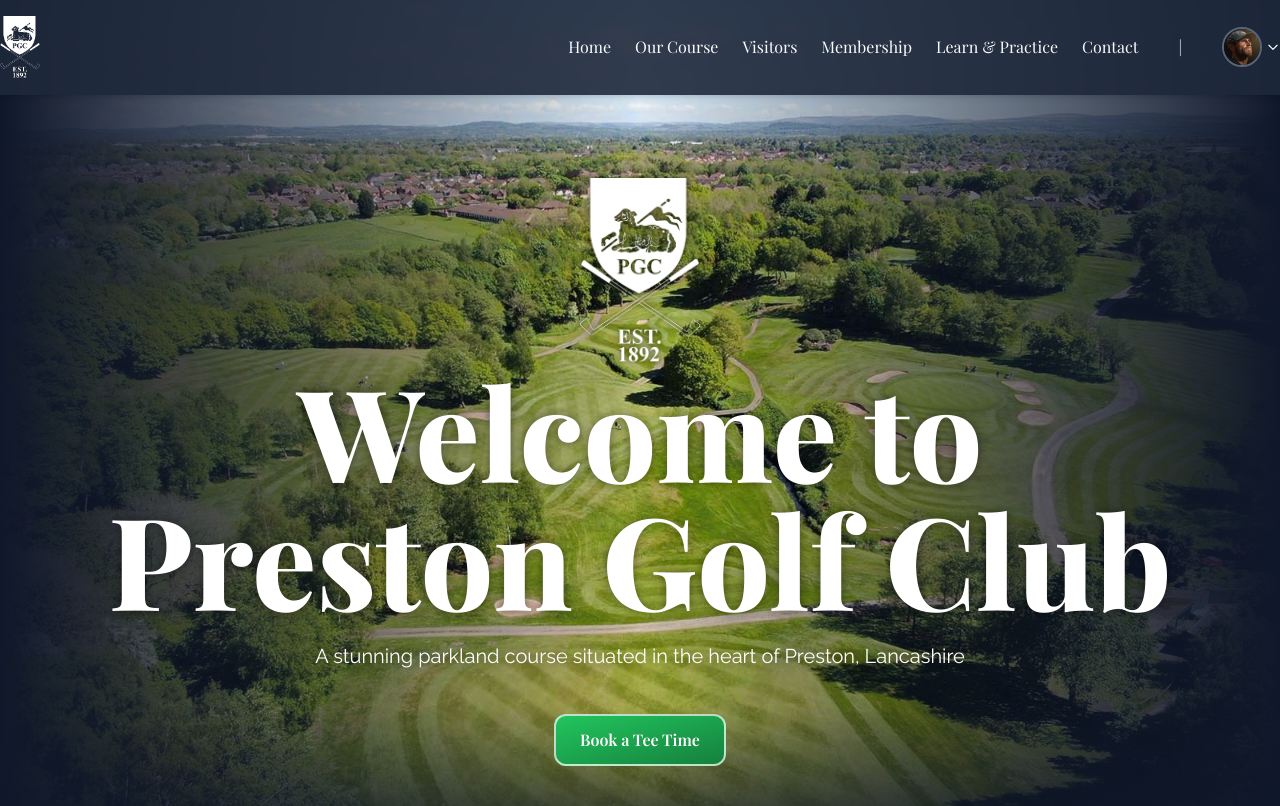
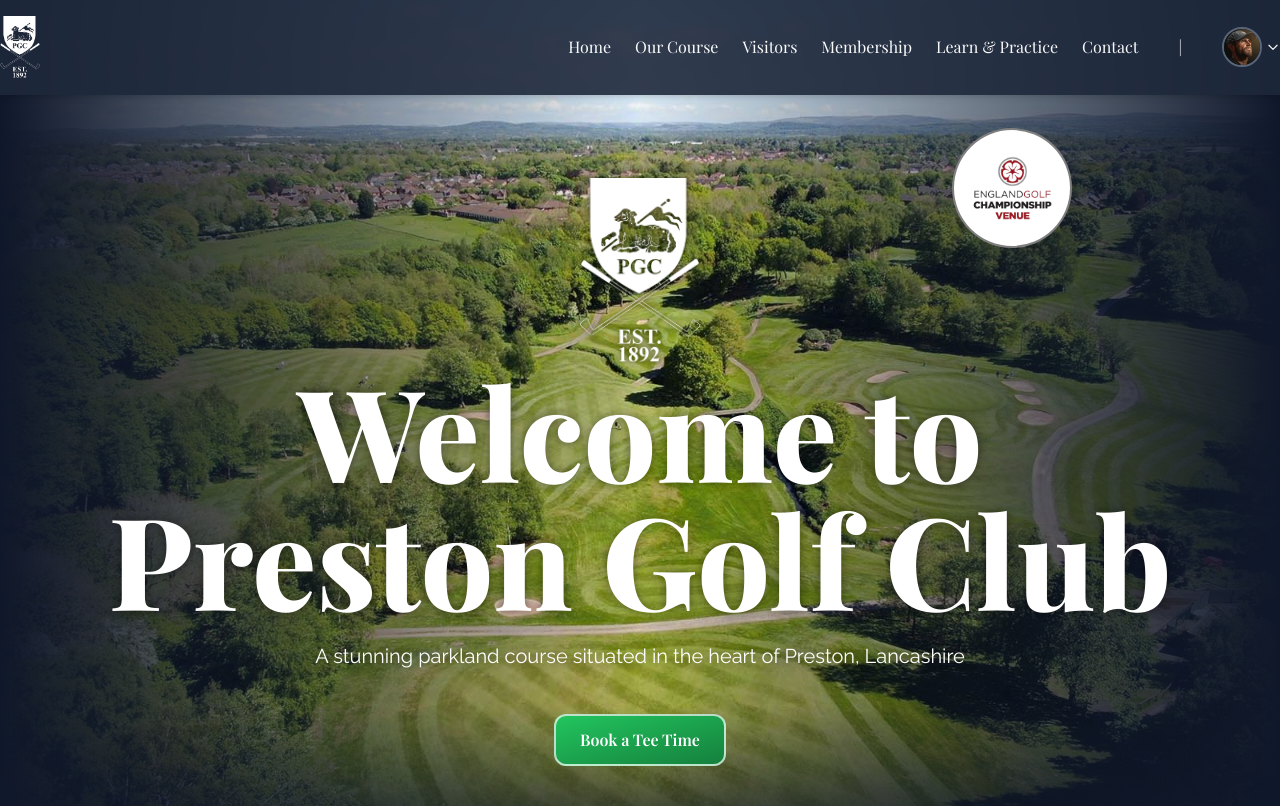
Before and after one commit to latham91/golfclub, a Next.js app: page / in a window 1280 px wide. Shown: the top 806 px of the page. Built offline with nearby package versions, Linux system fonts and the light colour scheme.

Commit message:
Added england golf logo

```diff
--- a/components/hero/Hero.jsx
+++ b/components/hero/Hero.jsx
@@ -12,6 +12,13 @@
    return (
       <Container hero className="relative">
          <div className="relative">
+            <Image
+               src={"/images/championship.png"}
+               width={120}
+               height={120}
+               alt="England Golf Championship Venue"
+               className="absolute z-10 p-3 bg-white border-2 rounded-full border-black/50 right-52 top-32"
+            />
             <Image
                src="/images/hero-a.jpg"
                width="1920"
@@ -32,6 +39,7 @@
                            "drop-shadow(0px 0px 5px rgba(0, 0, 0, 0.45))",
                      }}
                   />
+
                   <h1
                      style={{
                         filter:
```
Also changed, not shown: public/images/championship.png (added).
